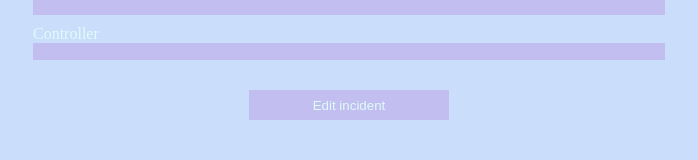
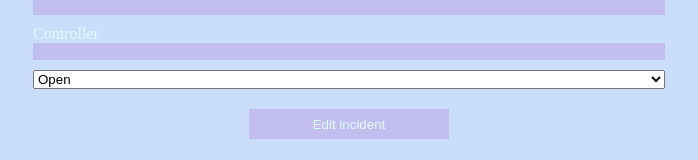
Before and after one commit to omitsumoshi/MIM-FE, a React (Vite) app: page /incident/edit/1 in a window 1280 px wide. Shown: the part 348-508 px from the top of the page, without its empty margins (291-989 px from the left). Built offline with nearby package versions, Linux system fonts and the light colour scheme; no server answers.

Commit message:
update weekend

```diff
--- a/src/App.jsx
+++ b/src/App.jsx
@@ -11,8 +11,8 @@ function App() {
 
   return (
     <>
-    <NavBar />
-     <Router />
+      <NavBar />
+      <Router />
 
     </>
   )
--- a/src/app/NavBar.jsx
+++ b/src/app/NavBar.jsx
@@ -3,7 +3,7 @@ import './NavBar.css'
 
 const NavBar = () => {
 
-    return(
+    return (
         <div className="navWrapper">
             <NavLink to="/" className="link">Main Page</NavLink>
             <NavLink to="/incidents" className="link2">Incidents</NavLink>
--- a/src/app/views/CreateCustomer.jsx
+++ b/src/app/views/CreateCustomer.jsx
@@ -21,7 +21,7 @@ const CreateCustomer = (props) => {
 
     return (
 
-       <CustomerForm action={saveCustomer} actionName="Create Customer"/ >
+        <CustomerForm action={saveCustomer} actionName="Create Customer" />
     )
 }
 
--- a/src/app/views/EditIncident.jsx
+++ b/src/app/views/EditIncident.jsx
@@ -1,16 +1,19 @@
 import axios from "axios";
 import { useState, useEffect } from "react";
 import IncidentForm from "../../components/IncidentForm";
-import { useParams } from "react-router";
+import { useParams, useNavigate } from "react-router";
 
 const EditIncident = () => {
 
-     let { id } = useParams();
+    let { id } = useParams();
 
     const [incident, setIncident] = useState(null)
 
-     const getIncident = () => {
-        axios.get("http://localhost:8080/incident/" + id)
+    const navigate = useNavigate();
+
+    const getIncident = () => {
+        return axios
+            .get("http://localhost:8080/incident/" + id)
             .then((response) => {
                 setIncident(response.data);
             })
@@ -23,23 +26,31 @@ const EditIncident = () => {
 
     const editIncident = (incident) => {
         axios
-            .patch("http://localhost:8080/incident/update", incident)
+            .patch("http://localhost:8080/incident/update/" + id, incident)
             .then((response) => {
-                console.log(response.data);
+                console.log("Updated incident", response.data);
+                navigate("/incidents");
+                return true
             })
             .catch((error) => {
-                console.error(error);
+                console.error("Update failed", error);
+                return false
             })
             .finally(() => {
                 console.log("Request completed");
-            });}
-  useEffect(() => {
+            });
+    }
+    useEffect(() => {
         getIncident()
     }, [])
 
 
-    return(
-        <IncidentForm action={editIncident} incident={incident} actionName="Edit incident"/>
+    return (
+        <IncidentForm
+            action={editIncident}
+            incident={incident}
+            actionName="Edit incident"
+            showStatus={true} />
     )
 }
 
--- a/src/app/views/Incidents.css
+++ b/src/app/views/Incidents.css
@@ -10,7 +10,7 @@
     margin: 5px;
 }
 
-.incidentBox{
+.incidentBox {
     border: 1px dotted black;
     max-width: 85%;
     margin: 10px;
--- a/src/app/views/Incidents.jsx
+++ b/src/app/views/Incidents.jsx
@@ -1,75 +1,140 @@
-
-import { useState, useEffect } from "react"
-import axios from 'axios';
-import './Incidents.css'
-import EditCustomer from "./EditCustomer";
+import { useState, useEffect } from "react";
+import axios from "axios";
+import "./Incidents.css";
 import { NavLink } from "react-router";
 
-
 const Incidents = () => {
-    const [incidents, setIncidents] = useState([])
-    const [isDropped, setIsDropped] = useState(false);
+    const [incidents, setIncidents] = useState([]);
+    const [customers, setCustomers] = useState([]);
 
     const listIncidents = () => {
         axios
             .get("http://localhost:8080/incident")
             .then((response) => {
-                setIncidents(response.data)
-                console.log(response)
+                setIncidents(response.data);
             })
             .catch((err) => {
-                console.error(err)
+                console.error(err);
+            });
+    };
+
+    const listCustomers = () => {
+        axios
+            .get("http://localhost:8080/customer")
+            .then((response) => {
+                setCustomers(response.data);
             })
+            .catch((err) => {
+                console.error(err);
+            });
+    };
+
+    const deleteIncident = (id) => {
+        if (window.confirm("Delete the Incident?")) {
+            axios
+                .delete(
+                    "http://localhost:8080/incident/delete?id=" + id
+                )
+                .then(() => {
+                    listIncidents();
+                })
+                .catch((err) => {
+                    console.error(err);
+                });
         }
+    };
 
-    const incidentBox = incidents.map((e) => {
+    const renderIncidents = (status) => {
+        return incidents
+            .filter((incident) => incident.status === status)
+            .map((incident) => {
+
+                const customer = customers.find(
+                    (customer) => customer._id === incident.customer
+                );
+
                 return (
-            <div className="incidentBox">
+                    <div
+                        className="incidentBox"
+                        key={incident._id}
+                    >
                         <div className="boxInfo">
-                    Customer: {e.customer}
+                            Customer: {customer?.name}
                         </div>
+
                         <div className="boxInfo">
-                    Country: {e.country}
+                            Country: {incident.country}
                         </div>
+
                         <div className="boxInfo">
-                    Zone: {e.zone}
+                            Zone: {incident.zone}
                         </div>
+
                         <div className="boxInfo">
-                    Services: {e.services}
+                            Services: {incident.services}
                         </div>
+
                         <div className="boxInfo">
-                    Teams: {e.teams}
+                            Teams: {incident.teams}
                         </div>
+
                         <div className="boxInfo">
-                    Controller: {e.controller}
+                            Controller: {incident.controller}
                         </div>
-                <NavLink to={"/incident/edit/"+e._id}>Edit Incident</NavLink>
+
+                        <div className="boxInfo">
+                            Status: {incident.status}
                         </div>
-        )
-    })
 
+                        <NavLink
+                            to={"/incident/edit/" + incident._id}
+                        >
+                            Edit Incident
+                        </NavLink>
+
+                        <button
+                            className="btn"
+                            onClick={() =>
+                                deleteIncident(incident._id)
+                            }
+                        >
+                            Delete incident
+                        </button>
+                    </div>
+                );
+            });
+    };
 
     useEffect(() => {
-        listIncidents()
-    }, [])
-
+        listIncidents();
+        listCustomers();
+    }, []);
 
     return (
         <div className="tableWrapper">
+
             <div className="col">
-                <div className="statusBox">New Incidents</div>
-                {incidentBox}</div>
+                <div className="statusBox">Open</div>
+                {renderIncidents("open")}
+            </div>
+
             <div className="col">
                 <div className="statusBox">Assigned</div>
-                {incidentBox}</div>
+                {renderIncidents("assigned")}
+            </div>
+
             <div className="col">
                 <div className="statusBox">Pending</div>
-                {incidentBox}</div>
+                {renderIncidents("pending")}
+            </div>
+
             <div className="col">
                 <div className="statusBox">Closed</div>
-                {incidentBox}</div>
+                {renderIncidents("closed")}
             </div>
-    )
-}
 
-export default Incidents
+        </div>
+    );
+};
+
+export default Incidents;
--- a/src/components/CustomerForm.jsx
+++ b/src/components/CustomerForm.jsx
@@ -93,7 +93,7 @@ const CustomerForm = (props) => {
             setCountry(props.customer.location.country)
             setZone(props.customer.location.zone)
         }
-    },[props.customer])
+    }, [props.customer])
 
 
     return (
--- a/src/components/CustomerRow.jsx
+++ b/src/components/CustomerRow.jsx
@@ -1,17 +1,17 @@
 import axios from "axios";
-import { NavLink} from 'react-router'
+import { NavLink } from 'react-router'
 
 const CustomerRow = (props) => {
     const customer = props.customer;
 
-      return ( <tr key={customer._id}>
+    return (<tr key={customer._id}>
         <th scope='row'>{customer.name}</th>
         <th scope='row'>{customer.tier}</th>
         <th scope='row'>{customer.representative.name}</th>
         <th scope='row'>{customer.representative.contact}</th>
         <th scope='row'>{customer.country}</th>
         <th scope='row'>{customer.zone}</th>
-                <th scope='row'><NavLink to={"/customers/edit/"+customer._id}>Edit Customer</NavLink><button user_id={customer._id} onClick={props.delete}>Delete Customer</button></th>
+        <th scope='row'><NavLink to={"/customers/edit/" + customer._id}>Edit Customer</NavLink><button user_id={customer._id} onClick={props.delete}>Delete Customer</button></th>
     </tr>)
 
 }
--- a/src/components/IncidentForm.jsx
+++ b/src/components/IncidentForm.jsx
@@ -8,38 +8,48 @@ const IncidentForm = (props) => {
   const [services, setServices] = useState('')
   const [teams, setTeams] = useState('')
   const [controller, setController] = useState('')
+  const [showStatus, SetShowStatus] = useState(false)
+  const [status, setStatus] = useState("open")
 
 
   const incident = {
     customer: selectedCustomer?._id,
+    customerName: selectedCustomer?.name,
     country: selectedCustomer?.location?.country,
     zone: selectedCustomer?.location?.zone,
     representative: selectedCustomer?.representative?.name,
     phone: selectedCustomer?.representative?.contact,
     services: services,
     teams: teams,
-    controller: controller
+    controller: controller,
+    status: status
   }
 
 
- const dispatchAction = () => {
-        let variable = props.action(incident);
-        console.log(variable)
-        if (variable) {
+  const dispatchAction = async (e) => {
+    e.preventDefault()
+      const success = await props.action(incident);
+
+    if (success) {
         resetForm();
     }
-    }
+};
+
+  const resetForm = () => {
+    setServices("");
+    setTeams("");
+    setController("");
+    setStatus("open");
+  };
 
   useEffect(() => {
     axios
       .get("http://localhost:8080/customer")
       .then((response) => {
-        console.log(response)
         setCustomers(response.data);
         if (response.data.length > 0) {
           if (props.incident) {
-                console.log("asdasd");
-              let foundCustomer = response.data.find(c=>c._id === props.incident.customer);
+            let foundCustomer = response.data.find((c) => { return c._id === props.incident.customer });
             setSelectedCustomer(foundCustomer);
           } else {
             setSelectedCustomer(response.data[0]);
@@ -53,57 +63,66 @@ const IncidentForm = (props) => {
         console.log("Request completed");
       });
 
-      if(props.incident) {
+    if (props.incident) {
       setServices(props.incident.services)
       setTeams(props.incident.teams)
       setController(props.incident.controller)
+      setStatus(props.incident.status || "open");
 
     }
   }, [props.incident]);
 
   return (
-    <form action="">
+    <form onSubmit={dispatchAction}>
       <div className="formWrapper">
         <label htmlFor="customer">Customer</label>
         <select
           name="customer"
           id="customer"
           value={selectedCustomer?._id}
-          onChange={(e) =>{
-            const currentSelectedCustomer = customers.find(c=>c._id === e.target.value)
+          onChange={(e) => {
+            const currentSelectedCustomer = customers.find(c => c._id === e.target.value)
             setSelectedCustomer(currentSelectedCustomer)
           }}
         >
-          {customers.map((name) => {
+          {customers.map((customer) => {
             return (
-              <option key={name._id} value={name._id}>
-                {name.name}
+              <option key={customer._id} value={customer._id}>
+                {customer.name}
               </option>
             );
           })}
         </select>
 
         <label htmlFor="country">Country</label>
-        <input type="text" id="country" value={selectedCustomer?.location?.country} disabled/>
+        <input type="text" id="country" value={selectedCustomer?.location?.country} disabled />
 
         <label htmlFor="zone">Zone</label>
-        <input type="text" id="zone" value={selectedCustomer?.location?.zone}/>
+        <input type="text" id="zone" value={selectedCustomer?.location?.zone} />
 
         <label htmlFor="rName">Representative's name</label>
-        <input type="text" id="rName" value={selectedCustomer?.representative?.name}/>
+        <input type="text" id="rName" value={selectedCustomer?.representative?.name} />
 
         <label htmlFor="rPhone">Representatives's phone number</label>
         <input type="text" id="rName" value={selectedCustomer?.representative?.contact} />
 
         <label htmlFor="services">Services</label>
-        <input type="text" id="services" value={services} onChange={(e)=>{setServices(e.target.value)}}/>
+        <input type="text" id="services" value={services} onChange={(e) => { setServices(e.target.value) }} />
 
         <label htmlFor="teams">Teams</label>
-        <input type="text" id="teams" value={teams} onChange={(e)=>{setTeams(e.target.value)}} />
+        <input type="text" id="teams" value={teams} onChange={(e) => { setTeams(e.target.value) }} />
 
         <label htmlFor="controller">Controller</label>
-        <input type="text" id="controller" value={controller} onChange={(e)=>{setController(e.target.value)}} />
-        <button onClick={dispatchAction}>{props.actionName}</button>
+        <input type="text" id="controller" value={controller} onChange={(e) => { setController(e.target.value) }} />
+
+        <select name="status" id="status" hidden={!props.showStatus} value={status} onChange={(e) => setStatus(e.target.value)}>
+          <option value="open">Open</option>
+          <option value="assigned">Assigned</option>
+          <option value="pending">Pending</option>
+          <option value="closed">Closed</option>
+        </select>
+
+        <button>{props.actionName}</button>
       </div>
     </form>
   )
--- a/src/main.jsx
+++ b/src/main.jsx
@@ -8,7 +8,7 @@ import App from './App.jsx'
 createRoot(document.getElementById('root')).render(
   <StrictMode>
     <BrowserRouter>
-    <App />
+      <App />
     </BrowserRouter>
   </StrictMode>,
 )
```
Also changed, not shown: src/app/views/CreateIncident.jsx (+3 -5 lines), src/app/views/CreateCustomer.css (line endings or trailing spaces). Lines whose indentation alone changed are shown as unchanged.
